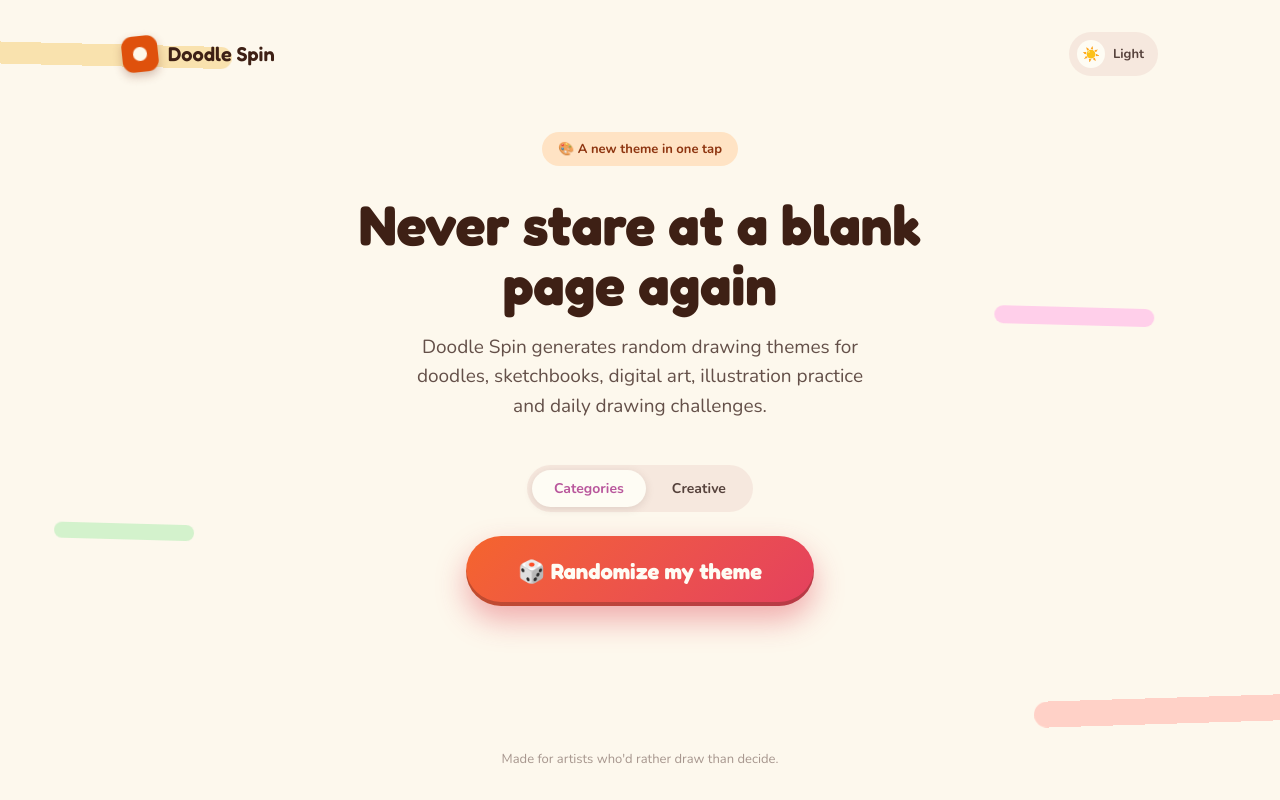
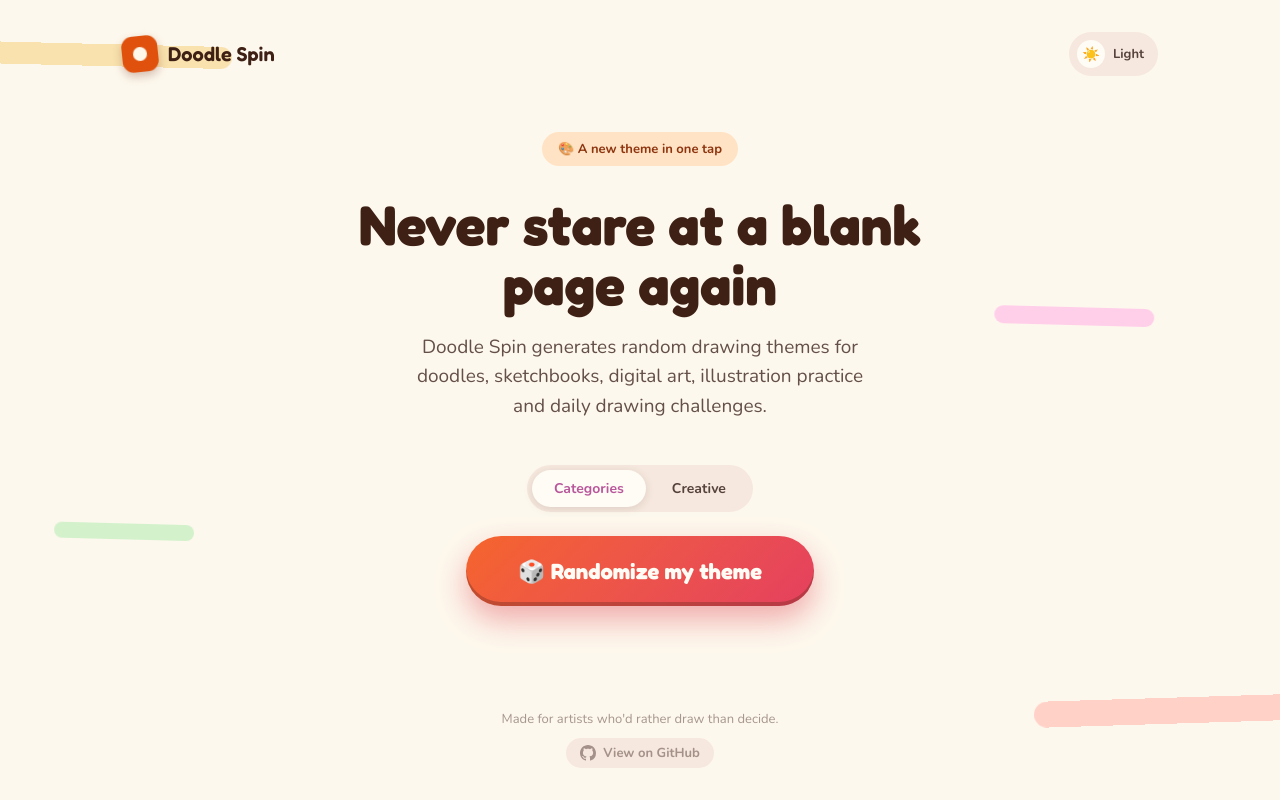
Before and after one commit to RitaG189/DoodleSpin, a plain HTML site: page index.html in a window 1280 px wide. Drawn offline with nearby package versions, Linux system fonts and the light colour scheme.

Commit message:
Add GitHub link and footer styling

```diff
--- a/index.html
+++ b/index.html
@@ -87,7 +87,10 @@
   .theme-card .value { font-family: 'Fredoka', sans-serif; font-size: 26px; font-weight: 600; color: var(--cardText); line-height: 1.3; }
 
   footer { position: relative; z-index: 2; width: 100%; text-align: center; padding: 0 24px 32px;
-    font-size: 13px; color: var(--footerColor); }
+    font-size: 13px; color: var(--footerColor); display: flex; flex-direction: column; align-items: center; gap: 10px; }
+  .gh-link { display: inline-flex; align-items: center; gap: 7px; color: var(--footerColor); font-weight: 700;
+    padding: 6px 14px; border-radius: 999px; background: var(--toggleTrackBg); transition: color 0.2s ease, background 0.2s ease; }
+  .gh-link:hover { color: var(--cardLabel); }
 
   @media (max-width: 640px) { h1 { font-size: 40px; } main { padding-top: 36px; } #shapes { display: none; } }
 </style>
@@ -124,7 +127,13 @@
     <div id="themeSlot"></div>
   </main>
 
-  <footer>Made for artists who'd rather draw than decide.</footer>
+  <footer>
+    <div>Made for artists who'd rather draw than decide.</div>
+    <a class="gh-link" href="https://github.com/ritag189/DoodleSpin" target="_blank" rel="noopener noreferrer">
+      <svg viewBox="0 0 16 16" width="16" height="16" fill="currentColor" aria-hidden="true"><path d="M8 0C3.58 0 0 3.58 0 8c0 3.54 2.29 6.53 5.47 7.59.4.07.55-.17.55-.38 0-.19-.01-.82-.01-1.49-2.01.37-2.53-.49-2.69-.94-.09-.23-.48-.94-.82-1.13-.28-.15-.68-.52-.01-.53.63-.01 1.08.58 1.23.82.72 1.21 1.87.87 2.33.66.07-.52.28-.87.51-1.07-1.78-.2-3.64-.89-3.64-3.95 0-.87.31-1.59.82-2.15-.08-.2-.36-1.02.08-2.12 0 0 .67-.21 2.2.82.64-.18 1.32-.27 2-.27.68 0 1.36.09 2 .27 1.53-1.04 2.2-.82 2.2-.82.44 1.1.16 1.92.08 2.12.51.56.82 1.27.82 2.15 0 3.07-1.87 3.75-3.65 3.95.29.25.54.73.54 1.48 0 1.07-.01 1.93-.01 2.2 0 .21.15.46.55.38A8.013 8.013 0 0 0 16 8c0-4.42-3.58-8-8-8Z"/></svg>
+      View on GitHub
+    </a>
+  </footer>
 </div>
 
 <script src="themes.js"></script>
```
